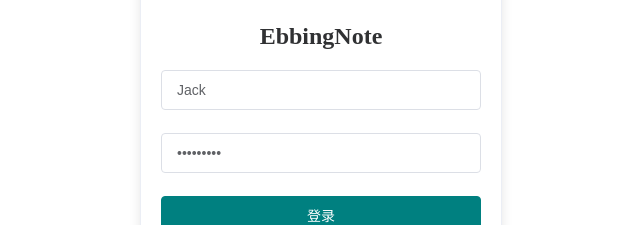
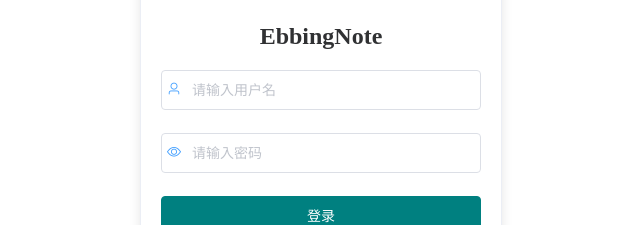
Before and after one commit to cherryling25/EbbingNote, a Vue app in the folder ebbing-note/: page / in a window 1280 px wide. Shown: the part 175-400 px from the top of the page, without its empty margins (319-959 px from the left). Built offline with nearby package versions, Linux system fonts and the light colour scheme.

Commit message:
login图标

```diff
--- a/ebbing-note/src/main.js
+++ b/ebbing-note/src/main.js
@@ -3,6 +3,9 @@ import App from "./App.vue";
 import router from "./router";
 import store from "./store";
 import "./plugins/element.js";
+import Axios from 'axios';
+
+Axios.defaults.baseURL = "http://192.168.43.221:9090/"; // TODO
 
 Vue.config.productionTip = false;
 
--- a/ebbing-note/src/views/Home.vue
+++ b/ebbing-note/src/views/Home.vue
@@ -63,9 +63,7 @@
         <el-dropdown>
           <i class="el-icon-setting" style="margin-right: 15px"></i>
           <el-dropdown-menu slot="dropdown">
-            <el-dropdown-item>查看</el-dropdown-item>
-            <el-dropdown-item>新增</el-dropdown-item>
-            <el-dropdown-item divided @click.native="logout">退出登录</el-dropdown-item>
+            <el-dropdown-item @click.native="logout">退出登录</el-dropdown-item>
           </el-dropdown-menu>
         </el-dropdown>
         <span>Cherry</span>
@@ -85,7 +83,7 @@
         </el-menu>
       </el-aside>
       <el-container style="width: 650px; border: 1px solid #eee;">
-        <el-main>
+        <el-main style="white-space: pre">
           {{content}}
         </el-main>
       </el-container>
@@ -119,7 +117,7 @@ export default {
   },
   methods: {
     listCategory() {
-      var url = "http://192.168.43.221:8080/ebbingnote/category/list";  // TODO
+      var url = "category/list";
       let requestData = {
         data: this.userAccountId
       };
@@ -156,7 +154,7 @@ export default {
       })
     },
     confirmCategory() {
-      var url = "http://192.168.43.221:8080/ebbingnote/category/add";
+      var url = "category/add";
       let requestData = {
         userAccountId: this.userAccountId,
         categoryName: this.categoryForm.name,
@@ -178,7 +176,7 @@ export default {
       });
     },
     confirmNote() {
-      var url = "http://192.168.43.221:8080/ebbingnote/document/add";
+      var url = "document/add";
       let requestData = {
         categoryId: this.noteForm.categoryId,
         title: this.noteForm.noteName,
@@ -201,7 +199,7 @@ export default {
       });
     },
     addCategory(noteId) {
-      var url = "http://192.168.43.221:8080/ebbingnote/document/detail";
+      var url = "document/detail";
       let requestData = {
         data: noteId
       };
--- a/ebbing-note/src/views/login.vue
+++ b/ebbing-note/src/views/login.vue
@@ -1,55 +1,33 @@
 <template>
   <div>
     <el-card class="login-form-layout">
-      <el-form
-        autocomplete="on"
-        :model="loginForm"
-        ref="loginForm"
-        label-position="left"
-      >
+      <el-form autocomplete="on" :model="loginForm" ref="loginForm" label-position="left">
         <!-- <div style="text-align: center">
           <svg-icon icon-class="login-mall" style="width: 56px;height: 56px;color: #409EFF"></svg-icon>
         </div> -->
         <h2 class="login-title color-main">EbbingNote</h2>
         <el-form-item prop="username">
-          <el-input
-            name="username"
-            type="text"
-            v-model="loginForm.username"
-            autocomplete="on"
-            placeholder="请输入用户名"
-          >
-            <!-- <span slot="prefix">
-              <svg-icon icon-class="user" class="color-main"></svg-icon>
-            </span> -->
+          <el-input name="username" type="text" v-model="loginForm.username" autocomplete="on" placeholder="请输入用户名">
+            <span slot="prefix">
+              <i class="el-icon-user" style="width: 16px; color: #409EFF"></i>
+            </span>
           </el-input>
         </el-form-item>
         <el-form-item prop="password">
-          <el-input
-            name="password"
-            :type="pwdType"
-            @keyup.enter.native="handleLogin"
-            v-model="loginForm.password"
-            autocomplete="on"
-            placeholder="请输入密码"
-          >
-            <!-- <span slot="prefix">
-              <svg-icon icon-class="password" class="color-main"></svg-icon>
-            </span> -->
+          <el-input name="password" :type="pwdType" @keyup.enter.native="handleLogin" v-model="loginForm.password"
+            autocomplete="on" placeholder="请输入密码" @click="showPwd">
+            <span slot="prefix">
+              <i class="el-icon-view" style="width: 16px; color: #409EFF"></i>
+            </span>
             <!-- <span slot="suffix" @click="showPwd">
               <svg-icon icon-class="eye" class="color-main"></svg-icon>
             </span> -->
           </el-input>
         </el-form-item>
         <el-form-item style="margin-bottom: 60px">
-          <el-button style="width: 100%" type="primary" :loading="loading"
-            @click.native.prevent="handleLogin">
+          <el-button style="width: 100%" type="primary" :loading="loading" @click.native.prevent="handleLogin">
             登录
           </el-button>
-          <!-- <el-button style="width: 100%" type="primary"
-            >
-            登录
-          </el-button> -->
         </el-form-item>
       </el-form>
     </el-card>
@@ -63,8 +41,8 @@ export default {
   data() {
     return {
       loginForm: {
-        username: "Jack",
-        password: "asdasd123"
+        username: "",
+        password: ""
       },
       loading: false,
       pwdType: "password",
@@ -80,49 +58,24 @@ export default {
       }
     },
     handleLogin() {
-      var url = "http://192.168.43.221:8080/ebbingnote/useraccount/login";
-      let requestData = {userName : this.loginForm.username,password : this.loginForm.password};
-        Axios.post(url,requestData).then((response)=>{
+      var url = "useraccount/login";
+      let requestData = {
+        userName: this.loginForm.username,
+        password: this.loginForm.password
+      };
+      Axios.post(url, requestData).then((response) => {
         let serverResponse = response.data;
-                if(serverResponse && serverResponse.data != null) {
-                    this.$router.push({path: "/home/"+serverResponse.data.id});
+        if (serverResponse && serverResponse.data != null) {
+          this.$router.push({
+            path: "/home/" + serverResponse.data.id
+          });
         } else {
           alert('username or password is incorrect');
         }
-            }).catch((error)=>{
+      }).catch((error) => {
         console.log(error);
       })
     }
-      // this.$router.push({path: "/home"});
-      /* this.$refs.loginForm.validate(valid => {
-        if (valid) {
-          this.loading = true;
-          this.$store
-            .dispatch("Login", this.loginForm)
-            .then(response => {
-              this.loading = false;
-              let code = response.data.code;
-              if (code == 200) {
-                this.$router.push({
-                  path: "/success",
-                  query: { data: response.data.data }
-                });
-              } else {
-                this.$router.push({
-                  path: "/error",
-                  query: { message: response.data.message }
-                });
-              }
-            })
-            .catch(() => {
-              this.loading = false;
-            });
-        } else {
-          // eslint-disable-next-line no-console
-          console.log("参数验证不合法！");
-          return false;
-        }
-      }); */
   }
 };
 </script>
```
Lines whose indentation alone changed are shown as unchanged.
